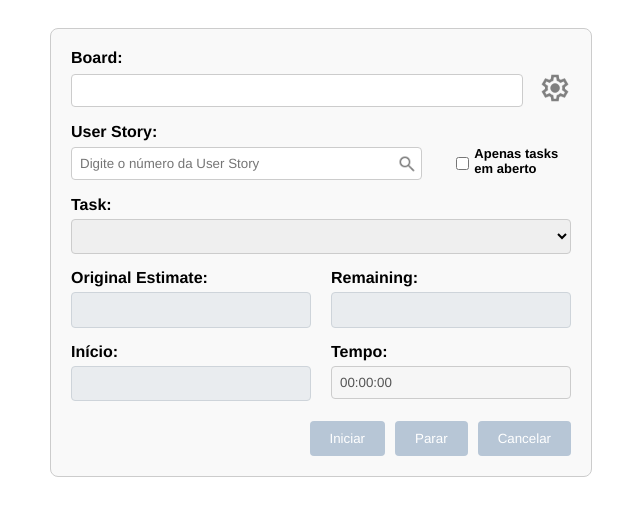
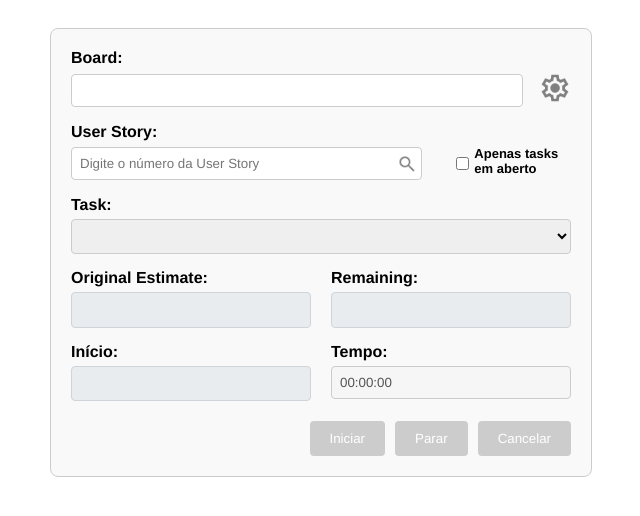
Before and after one commit to DiegoHahn/ADOFront, an Angular app: page /activity-form in a window 1280 px wide. Shown: the top 516 px of the page, without its empty margins (319-959 px from the left). Built offline with nearby package versions, Linux system fonts and the light colour scheme.

Commit message:
arrumando o cronometro singleton e o reset do formulario ao mudar de pagina

```diff
--- a/src/app/components/activity-form/activity-form.component.ts
+++ b/src/app/components/activity-form/activity-form.component.ts
@@ -44,6 +44,9 @@ export class ActivityFormComponent implements OnInit {
 
     this.setupTimerSubscriptions();
     this.loadUserInformationFromDatabase(email || '');
+
+    this.timerService.resetTimer();
+    this.form.reset();
   }
 
   private setupTimerSubscriptions() {
--- a/src/app/components/control-buttons/control-buttons.component.css
+++ b/src/app/components/control-buttons/control-buttons.component.css
@@ -17,3 +17,8 @@
 button:hover {
   background-color: #587799;
 }
+
+button:disabled {
+  background-color: #cccccc;
+  cursor: not-allowed;
+}
--- a/src/app/components/control-buttons/control-buttons.component.html
+++ b/src/app/components/control-buttons/control-buttons.component.html
@@ -1,5 +1,5 @@
 <div class="control-buttons">
-  <button (click)="start()">Iniciar</button>
-  <button (click)="stop()">Parar</button>
-  <button (click)="exit()">Cancelar</button>
+  <button (click)="start()"[disabled]="isFormIncomplete">Iniciar</button>
+  <button (click)="stop()" [disabled]="isFormIncomplete">Parar</button>
+  <button (click)="cancel()" [disabled]="isFormIncomplete">Cancelar</button>
 </div>
--- a/src/app/components/control-buttons/control-buttons.component.ts
+++ b/src/app/components/control-buttons/control-buttons.component.ts
@@ -21,6 +21,14 @@ export class ControlButtonsComponent {
     return this.controlContainer.control as FormGroup;
   }
 
+  get isFormIncomplete(): boolean {
+    return !this.form.get('board')?.value ||
+           !this.form.get('userStoryId')?.value ||
+           !this.form.get('task')?.value ||
+           !this.form.get('originalEstimate')?.value ||
+           !this.form.get('remainingWork')?.value;
+  }
+
   start() {
     if (!this.isTimerRunning) {
       this.timerService.startTimer();
@@ -36,7 +44,22 @@ export class ControlButtonsComponent {
     this.workItemService.saveWorkItem(this.form.value).subscribe();
   }
 
-  exit() {
-    console.log("Exit");
+  cancel() {
+    this.timerService.resetTimer();
+    this.isTimerRunning = false;
+    const boardValue = this.form.get('board')?.value;
+    const userIdValue = this.form.get('userId')?.value;
+
+    this.form.reset({
+      board: boardValue,
+      userStoryId: '',
+      concluded: false,
+      task: null,
+      originalEstimate: '',
+      remainingWork: '',
+      startTime: '',
+      completedWork: '00:00:00',
+      userId: userIdValue
+    });
   }
 }
--- a/src/app/components/login/login.component.ts
+++ b/src/app/components/login/login.component.ts
@@ -62,7 +62,6 @@ export class LoginComponent implements OnInit {
             this.router.navigate(['/personal-data']);
             localStorage.setItem('email', this.loginForm.get('email')?.value);
           } else {
-            // todo: adicionar tratamento de erro em tela
             console.error('Erro ao buscar informações do usuário:', error);
           }
           return of(null);
--- a/src/app/components/timer.service.ts
+++ b/src/app/components/timer.service.ts
@@ -27,6 +27,12 @@ export class TimerService {
     this.stopTimer$.next();
   }
 
+  resetTimer() {
+    this.stopTimer();
+    this.startTimeSource.next('');
+    this.completedWorkSource.next('00:00:00');
+  }
+
   private formatTime(seconds: number): string {
     const hours = Math.floor(seconds / 3600).toString().padStart(2, '0');
     const minutes = Math.floor((seconds % 3600) / 60).toString().padStart(2, '0');
```
Lines whose indentation alone changed are shown as unchanged.
